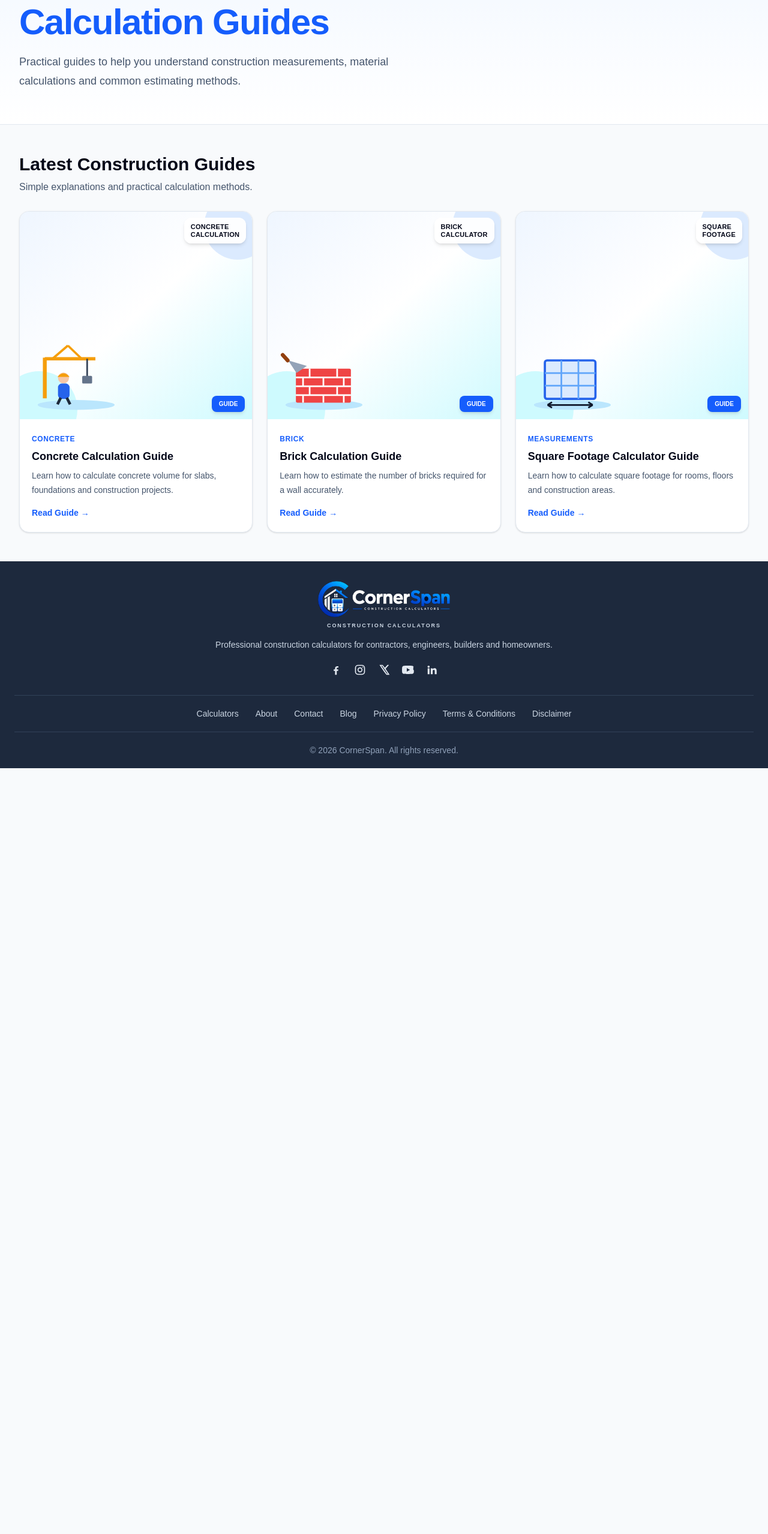
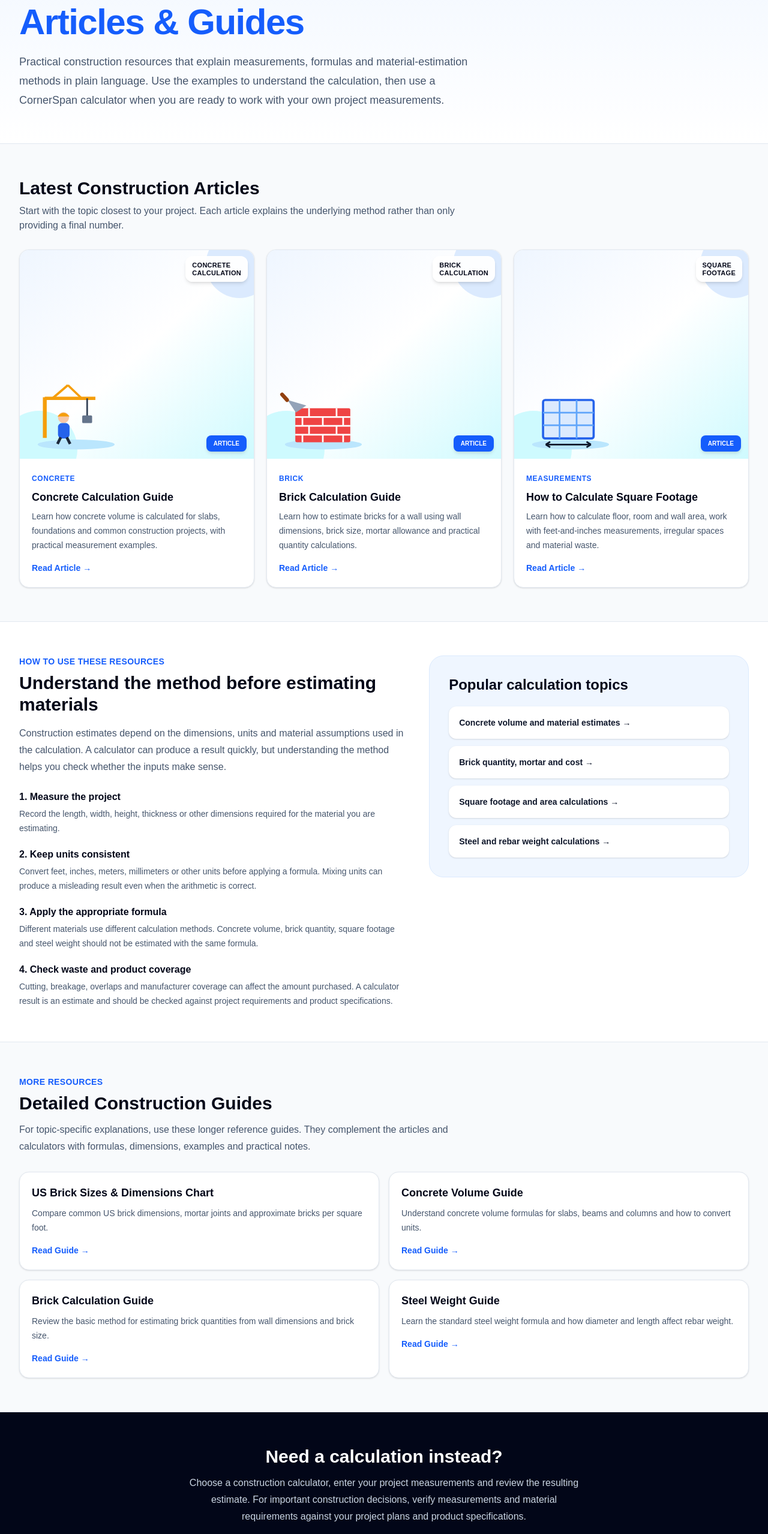
Before and after one commit to km7max-cmd/cornerspan, a Next.js app: page /blog in a window 1280 px wide. Shown: the part 239-2797 px from the top of the page at 60% size. Before the commit the page ends 1520 px from the top, so only its background shows below. Built offline with nearby package versions, Linux system fonts and the light colour scheme.

Commit message:
Revise blog page for articles and update metadata
Updated metadata and content in blog page to reflect articles instead of guides, enhancing descriptions and links for better clarity.

```diff
--- a/app/blog/page.tsx
+++ b/app/blog/page.tsx
@@ -2,12 +2,19 @@ import type { Metadata } from "next";
 import Link from "next/link";
 
 export const metadata: Metadata = {
-  title: "Construction Calculation Guides | CornerSpan",
+  title: "Construction Articles & Guides | CornerSpan",
   description:
-    "Practical construction calculation guides covering measurements, material estimates and common construction formulas.",
+    "Practical construction articles and guides covering concrete, brick, square footage, steel weight, measurements, material estimates and common calculation methods.",
+  alternates: {
+    canonical: "/blog",
+  },
+  robots: {
+    index: true,
+    follow: true,
+  },
 };
 
-type Guide = {
+type Article = {
   title: string;
   description: string;
   category: string;
@@ -16,33 +23,60 @@ type Guide = {
   type: "concrete" | "brick" | "square";
 };
 
-const guides: Guide[] = [
+const articles: Article[] = [
   {
     title: "Concrete Calculation Guide",
     description:
-      "Learn how to calculate concrete volume for slabs, foundations and construction projects.",
+      "Learn how concrete volume is calculated for slabs, foundations and common construction projects, with practical measurement examples.",
     category: "Concrete",
-    href: "/calculators/concrete",
+    href: "/blog/concrete-calculation-guide",
     imageTitle: "CONCRETE\nCALCULATION",
     type: "concrete",
   },
   {
     title: "Brick Calculation Guide",
     description:
-      "Learn how to estimate the number of bricks required for a wall accurately.",
+      "Learn how to estimate bricks for a wall using wall dimensions, brick size, mortar allowance and practical quantity calculations.",
     category: "Brick",
-    href: "/calculators/brick",
-    imageTitle: "BRICK\nCALCULATOR",
+    href: "/blog/brick-calculation-guide",
+    imageTitle: "BRICK\nCALCULATION",
     type: "brick",
   },
   {
-    title: "Square Footage Calculator Guide",
+    title: "How to Calculate Square Footage",
     description:
-      "Learn how to calculate square footage for rooms, floors and construction areas.",
+      "Learn how to calculate floor, room and wall area, work with feet-and-inches measurements, irregular spaces and material waste.",
     category: "Measurements",
-    href: "/calculators/square-footage",
+    href: "/blog/square-footage-calculation-guide",
     imageTitle: "SQUARE\nFOOTAGE",
     type: "square",
+  },
+];
+
+const relatedGuides = [
+  {
+    title: "US Brick Sizes & Dimensions Chart",
+    description:
+      "Compare common US brick dimensions, mortar joints and approximate bricks per square foot.",
+    href: "/guides/us-brick-sizes",
+  },
+  {
+    title: "Concrete Volume Guide",
+    description:
+      "Understand concrete volume formulas for slabs, beams and columns and how to convert units.",
+    href: "/guides/concrete-volume",
+  },
+  {
+    title: "Brick Calculation Guide",
+    description:
+      "Review the basic method for estimating brick quantities from wall dimensions and brick size.",
+    href: "/guides/brick-calculation",
+  },
+  {
+    title: "Steel Weight Guide",
+    description:
+      "Learn the standard steel weight formula and how diameter and length affect rebar weight.",
+    href: "/guides/steel-weight",
   },
 ];
 
@@ -50,7 +84,7 @@ function GuideIllustration({
   type,
   title,
 }: {
-  type: Guide["type"];
+  type: Article["type"];
   title: string;
 }) {
   return (
@@ -130,10 +164,12 @@ function GuideIllustration({
               />
 
               <circle cx="62" cy="67" r="10" fill="#f6c7a7" />
+
               <path
                 d="M51 65 Q62 52 73 65"
                 fill="#f59e0b"
               />
+
               <rect
                 x="52"
                 y="77"
@@ -142,6 +178,7 @@ function GuideIllustration({
                 rx="7"
                 fill="#2563eb"
               />
+
               <line
                 x1="57"
                 y1="103"
@@ -150,6 +187,7 @@ function GuideIllustration({
                 stroke="#1e293b"
                 strokeWidth="5"
               />
+
               <line
                 x1="68"
                 y1="103"
@@ -171,11 +209,13 @@ function GuideIllustration({
                 rx="3"
                 fill="#ef4444"
               />
+
               <path
                 d="M34 66 H134 M34 82 H134 M34 98 H134"
                 stroke="#fff"
                 strokeWidth="3"
               />
+
               <path
                 d="M59 50 V66 M109 50 V66 M47 66 V82 M84 66 V82 M121 66 V82 M59 82 V98 M109 82 V98 M47 98 V112 M84 98 V112 M121 98 V112"
                 stroke="#fff"
@@ -186,6 +226,7 @@ function GuideIllustration({
                 d="M20 35 L54 45 L35 58 Z"
                 fill="#94a3b8"
               />
+
               <path
                 d="M19 35 L10 25"
                 stroke="#92400e"
@@ -231,81 +272,83 @@ function GuideIllustration({
       </div>
 
       <div className="absolute bottom-3 right-3 z-20 rounded-lg bg-blue-600 px-2.5 py-1.5 text-[9px] font-bold text-white shadow-md sm:px-3 sm:text-[10px]">
-        GUIDE
+        ARTICLE
       </div>
     </div>
   );
 }
 
 export default function BlogPage() {
-  const visibleGuides = guides.slice(0, 10);
-
   return (
     <main className="min-h-screen bg-slate-50">
+      {/* Hero */}
       <section className="border-b border-slate-200 bg-gradient-to-b from-blue-50 to-white">
         <div className="mx-auto max-w-7xl px-4 py-10 sm:px-6 sm:py-14 lg:px-8">
-          <div className="max-w-3xl">
+          <div className="max-w-4xl">
             <div className="mb-4 inline-flex items-center rounded-full border border-blue-100 bg-white px-4 py-2 text-sm font-semibold text-blue-700 shadow-sm">
               <span className="mr-2 h-2 w-2 rounded-full bg-emerald-500" />
-              CornerSpan Guides
+              CornerSpan Construction Resources
             </div>
 
             <h1 className="text-4xl font-bold tracking-tight text-slate-950 sm:text-5xl lg:text-6xl">
               Construction
               <span className="block text-blue-600">
-                Calculation Guides
+                Articles &amp; Guides
               </span>
             </h1>
 
-            <p className="mt-5 max-w-2xl text-base leading-7 text-slate-600 sm:text-lg sm:leading-8">
-              Practical guides to help you understand construction
-              measurements, material calculations and common estimating
-              methods.
+            <p className="mt-5 max-w-3xl text-base leading-7 text-slate-600 sm:text-lg sm:leading-8">
+              Practical construction resources that explain measurements,
+              formulas and material-estimation methods in plain language.
+              Use the examples to understand the calculation, then use a
+              CornerSpan calculator when you are ready to work with your
+              own project measurements.
             </p>
           </div>
         </div>
       </section>
 
-      <section className="mx-auto max-w-7xl px-4 py-9 sm:px-6 sm:py-12 lg:px-8">
-        <div className="mb-7">
+      {/* Latest Articles */}
+      <section className="mx-auto max-w-7xl px-4 py-10 sm:px-6 sm:py-14 lg:px-8">
+        <div className="max-w-3xl">
           <h2 className="text-2xl font-bold text-slate-950 sm:text-3xl">
-            Latest Construction Guides
+            Latest Construction Articles
           </h2>
 
           <p className="mt-2 text-sm leading-6 text-slate-600 sm:text-base">
-            Simple explanations and practical calculation methods.
+            Start with the topic closest to your project. Each article
+            explains the underlying method rather than only providing a
+            final number.
           </p>
         </div>
 
-        <div className="grid grid-cols-2 gap-3 sm:gap-5 md:grid-cols-3 lg:gap-6">
-          {visibleGuides.map((guide) => (
+        <div className="mt-7 grid grid-cols-1 gap-5 sm:grid-cols-2 lg:grid-cols-3">
+          {articles.map((article) => (
             <article
-              key={guide.href}
+              key={article.href}
               className="group overflow-hidden rounded-2xl border border-slate-200 bg-white shadow-sm transition-all duration-200 hover:-translate-y-1 hover:shadow-lg"
             >
-              <Link href={guide.href}>
+              <Link href={article.href}>
                 <GuideIllustration
-                  type={guide.type}
-                  title={guide.imageTitle}
+                  type={article.type}
+                  title={article.imageTitle}
                 />
 
-                <div className="p-3 sm:p-5">
-                  <div className="mb-1.5">
-                    <span className="text-[9px] font-bold uppercase tracking-wider text-blue-600 sm:text-xs">
-                      {guide.category}
-                    </span>
-                  </div>
+                <div className="p-4 sm:p-5">
+                  <span className="text-xs font-bold uppercase tracking-wider text-blue-600">
+                    {article.category}
+                  </span>
 
-                  <h3 className="text-sm font-bold leading-5 text-slate-950 sm:text-lg sm:leading-6">
-                    {guide.title}
+                  <h3 className="mt-2 text-lg font-bold leading-6 text-slate-950">
+                    {article.title}
                   </h3>
 
-                  <p className="mt-2 hidden text-sm leading-6 text-slate-600 sm:block">
-                    {guide.description}
+                  <p className="mt-2 text-sm leading-6 text-slate-600">
+                    {article.description}
                   </p>
 
-                  <span className="mt-3 inline-flex items-center text-xs font-bold text-blue-600 sm:mt-4 sm:text-sm">
-                    Read Guide
+                  <span className="mt-4 inline-flex items-center text-sm font-bold text-blue-600">
+                    Read Article
                     <span className="ml-1 transition-transform group-hover:translate-x-1">
                       →
                     </span>
@@ -316,6 +359,181 @@ export default function BlogPage() {
           ))}
         </div>
       </section>
+
+      {/* How to use resources */}
+      <section className="border-y border-slate-200 bg-white">
+        <div className="mx-auto max-w-7xl px-4 py-10 sm:px-6 sm:py-14 lg:px-8">
+          <div className="grid gap-8 lg:grid-cols-[1.1fr_0.9fr] lg:items-start">
+            <div>
+              <p className="text-sm font-bold uppercase tracking-wide text-blue-600">
+                How to use these resources
+              </p>
+
+              <h2 className="mt-2 text-2xl font-black text-slate-950 sm:text-3xl">
+                Understand the method before estimating materials
+              </h2>
+
+              <p className="mt-4 text-sm leading-7 text-slate-600 sm:text-base">
+                Construction estimates depend on the dimensions, units and
+                material assumptions used in the calculation. A calculator
+                can produce a result quickly, but understanding the method
+                helps you check whether the inputs make sense.
+              </p>
+
+              <div className="mt-6 space-y-5">
+                <div>
+                  <h3 className="font-bold text-slate-950">
+                    1. Measure the project
+                  </h3>
+
+                  <p className="mt-1 text-sm leading-6 text-slate-600">
+                    Record the length, width, height, thickness or other
+                    dimensions required for the material you are estimating.
+                  </p>
+                </div>
+
+                <div>
+                  <h3 className="font-bold text-slate-950">
+                    2. Keep units consistent
+                  </h3>
+
+                  <p className="mt-1 text-sm leading-6 text-slate-600">
+                    Convert feet, inches, meters, millimeters or other units
+                    before applying a formula. Mixing units can produce a
+                    misleading result even when the arithmetic is correct.
+                  </p>
+                </div>
+
+                <div>
+                  <h3 className="font-bold text-slate-950">
+                    3. Apply the appropriate formula
+                  </h3>
+
+                  <p className="mt-1 text-sm leading-6 text-slate-600">
+                    Different materials use different calculation methods.
+                    Concrete volume, brick quantity, square footage and steel
+                    weight should not be estimated with the same formula.
+                  </p>
+                </div>
+
+                <div>
+                  <h3 className="font-bold text-slate-950">
+                    4. Check waste and product coverage
+                  </h3>
+
+                  <p className="mt-1 text-sm leading-6 text-slate-600">
+                    Cutting, breakage, overlaps and manufacturer coverage
+                    can affect the amount purchased. A calculator result is
+                    an estimate and should be checked against project
+                    requirements and product specifications.
+                  </p>
+                </div>
+              </div>
+            </div>
+
+            <div className="rounded-3xl border border-blue-100 bg-blue-50 p-6 sm:p-8">
+              <h2 className="text-xl font-black text-slate-950 sm:text-2xl">
+                Popular calculation topics
+              </h2>
+
+              <div className="mt-5 grid gap-3">
+                <Link
+                  href="/calculators/concrete"
+                  className="rounded-xl border border-white bg-white p-4 text-sm font-bold text-slate-900 shadow-sm hover:border-blue-200 hover:text-blue-600"
+                >
+                  Concrete volume and material estimates →
+                </Link>
+
+                <Link
+                  href="/calculators/brick"
+                  className="rounded-xl border border-white bg-white p-4 text-sm font-bold text-slate-900 shadow-sm hover:border-blue-200 hover:text-blue-600"
+                >
+                  Brick quantity, mortar and cost →
+                </Link>
+
+                <Link
+                  href="/calculators/square-footage"
+                  className="rounded-xl border border-white bg-white p-4 text-sm font-bold text-slate-900 shadow-sm hover:border-blue-200 hover:text-blue-600"
+                >
+                  Square footage and area calculations →
+                </Link>
+
+                <Link
+                  href="/calculators/steel"
+                  className="rounded-xl border border-white bg-white p-4 text-sm font-bold text-slate-900 shadow-sm hover:border-blue-200 hover:text-blue-600"
+                >
+                  Steel and rebar weight calculations →
+                </Link>
+              </div>
+            </div>
+          </div>
+        </div>
+      </section>
+
+      {/* Detailed Guides */}
+      <section className="mx-auto max-w-7xl px-4 py-10 sm:px-6 sm:py-14 lg:px-8">
+        <div className="max-w-3xl">
+          <p className="text-sm font-bold uppercase tracking-wide text-blue-600">
+            More resources
+          </p>
+
+          <h2 className="mt-2 text-2xl font-black text-slate-950 sm:text-3xl">
+            Detailed Construction Guides
+          </h2>
+
+          <p className="mt-3 text-sm leading-7 text-slate-600 sm:text-base">
+            For topic-specific explanations, use these longer reference
+            guides. They complement the articles and calculators with
+            formulas, dimensions, examples and practical notes.
+          </p>
+        </div>
+
+        <div className="mt-7 grid grid-cols-1 gap-4 sm:grid-cols-2">
+          {relatedGuides.map((guide) => (
+            <Link
+              key={guide.href}
+              href={guide.href}
+              className="rounded-2xl border border-slate-200 bg-white p-5 shadow-sm transition hover:-translate-y-0.5 hover:border-blue-200 hover:shadow-md"
+            >
+              <h3 className="text-lg font-bold text-slate-950">
+                {guide.title}
+              </h3>
+
+              <p className="mt-2 text-sm leading-6 text-slate-600">
+                {guide.description}
+              </p>
+
+              <span className="mt-4 inline-flex text-sm font-bold text-blue-600">
+                Read Guide →
+              </span>
+            </Link>
+          ))}
+        </div>
+      </section>
+
+      {/* Calculator CTA */}
+      <section className="border-t border-slate-200 bg-slate-950">
+        <div className="mx-auto max-w-5xl px-4 py-10 text-center sm:px-6 sm:py-14">
+          <h2 className="text-2xl font-black text-white sm:text-3xl">
+            Need a calculation instead?
+          </h2>
+
+          <p className="mx-auto mt-3 max-w-2xl text-sm leading-7 text-slate-300 sm:text-base">
+            Choose a construction calculator, enter your project
+            measurements and review the resulting estimate. For important
+            construction decisions, verify measurements and material
+            requirements against your project plans and product
+            specifications.
+          </p>
+
+          <Link
+            href="/calculators"
+            className="mt-6 inline-flex rounded-xl bg-blue-600 px-6 py-3 text-sm font-bold text-white hover:bg-blue-700"
+          >
+            Browse All Calculators →
+          </Link>
+        </div>
+      </section>
     </main>
   );
 }
```
